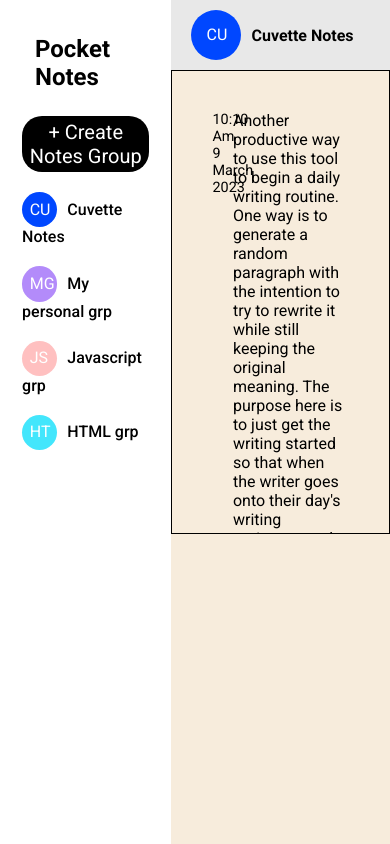
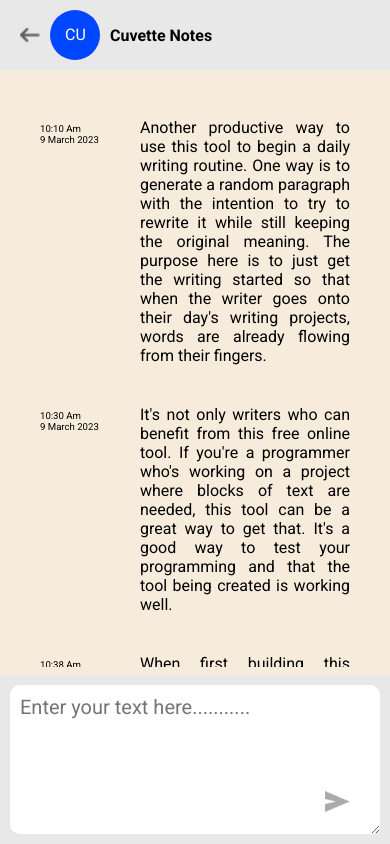
Before and after one commit to rohitjaiswal-3878/Notes-Taking-App, a React (Vite) app: page /notes in a window 390 px wide. Built offline with nearby package versions, Linux system fonts and the light colour scheme.

Commit message:
Added the create group popup

```diff
--- a/src/App.css
+++ b/src/App.css
@@ -12,3 +12,13 @@ html {
 .main-container {
     display: flex;
 }
+.disable-background {
+    position: fixed;
+    top: 0;
+    left: 0;
+    background: #00000000;
+    opacity: 0.9;
+    z-index: 998;
+    height: 100%;
+    width: 100%;
+}
--- a/src/components/Group.jsx
+++ b/src/components/Group.jsx
@@ -2,7 +2,14 @@ import React from "react";
 
 function Group({ group }) {
   return (
-    <div>
+    <div
+      style={{
+        backgroundColor: group.isSelected ? "#F7ECDC" : "",
+        padding: "10px",
+        borderStartStartRadius: "20px",
+        borderEndStartRadius: "20px",
+      }}
+    >
       <div
         style={{
           backgroundColor: group.color,
--- a/src/components/Note.jsx
+++ b/src/components/Note.jsx
@@ -2,29 +2,12 @@ import React from "react";
 
 function Note({ note }) {
   return (
-    <div
-      style={{
-        display: "flex",
-        marginBottom: "40px",
-      }}
-    >
-      <div
-        style={{
-          width: "15%",
-          fontSize: "0.9rem",
-        }}
-      >
+    <div className="note-container">
+      <div className="note-timestamp">
         <p>{note.time}</p>
         <p>{note.date}</p>
       </div>
-      <p
-        style={{
-          fontSize: "1rem",
-          width: "80%",
-        }}
-      >
-        {note.note}
-      </p>
+      <p className="note-content">{note.note}</p>
     </div>
   );
 }
--- a/src/pages/Groups/index.css
+++ b/src/pages/Groups/index.css
@@ -1,6 +1,6 @@
 .groups-container {
     width: 32%;
-    padding: 15px;
+    padding: 15px 0px 15px 15px;
 }
 .groups-container h2 {
     margin-left: 20px;
@@ -10,7 +10,7 @@
     display: flex;
     width: 100%;
     flex-direction: column;
-    align-items: center;
+    align-items: end;
 }
 
 .groups-container .groups .create-group-btn {
@@ -21,15 +21,83 @@
     border-radius: 20px;
     border: none;
     font-size: 1.25rem;
+    margin-right: 10%;
 }
 
 .groups-container .groups .select-group {
     display: flex;
     flex-direction: column;
+    margin-top:20px;
+    width: 85%;
+}
+
+/* create group container css */
+.create-group {
+    display: none;
+    position: fixed;
+    top: 50%;
+    left: 50%;
+    transform: translate(-50%,-50%);
+    width: 450px;
+    height: 190px;
+    background-color: white;
+    box-sizing: border-box;
+    padding: 20px;
+    border-radius: 5px;
+}
+
+.create-group .enter-group-data {
+    font-size: 16px;
+    font-weight: 550;
+    display: flex;
+    flex-direction: column;
     gap: 20px;
-    margin-top:20px;
-    width: 75%;
+    padding: 10px 20px 20px 20px;
+    margin-top: 10px;
 }
+
+.create-group #group-name {
+    margin-left: 20px;
+    width: 60%;
+    padding: 5px 10px;
+    border-radius: 20px;
+    outline: none;
+    border: 1px solid gray;
+}
+
+.create-group #group-colors {
+    list-style: none;
+    display: flex;
+    gap: 5px;
+}
+
+.create-group .group-colors-container {
+    display: flex;
+    align-items: center;
+    gap: 15px;
+
+}
+
+.create-group #group-colors li {
+    width: 28px;
+    height: 28px;
+    border-radius: 50%;
+}
+
+.create-group .create-group-btn {
+    position: absolute;
+    bottom: 10px;
+    right: 10px;
+    width: 100px;
+    padding: 5px 0px;
+    border-radius: 8px;
+    outline: none;
+    border: none;
+    background-color: black;
+    color:white;
+}
+
+
 
 /* responsiveness */
 
@@ -60,6 +128,9 @@
     .container-no-notes {
         display: none;
     }
+    .groups-container .groups {
+        align-items: center;
+    }
     .groups-container .groups .select-group {
         width: 90%;
     }
@@ -72,6 +143,47 @@
         border-radius: 20px;
         border: none;
         font-size: 1.25rem;
+        margin-right: 0px;
     }
 
 }
+
+@media only screen and (max-width: 480px) {
+    .create-group {
+        width: 70%;
+        padding: 10px;
+    }
+
+    .create-group h3 {
+        font-size: 18px;
+    }
+
+    .create-group .enter-group-data {
+        font-size: 13px;
+        padding: 5px;
+        margin-left: 5px;
+    }
+    .create-group #group-name {
+        width: 45%;
+        margin-left: 5px;
+    }
+
+    .create-group #group-colors {
+        margin-left: 5px;
+    }
+    .create-group #group-colors li {
+        width: 18px;
+        height: 18px;
+        border-radius: 50%;
+    }
+
+    .create-group .create-group-btn {
+        position: absolute;
+        bottom: 5px;
+        top: 81%;
+        left: 50%;
+        transform: translate(-50%, -50%);
+        width: 70%;
+        padding: 5px 0px;
+    }
+}
--- a/src/pages/Groups/index.jsx
+++ b/src/pages/Groups/index.jsx
@@ -9,6 +9,7 @@ function index() {
       color: "#0047FF",
       name: "Cuvette Notes",
       shortForm: "CU",
+      isSelected: true,
     },
     {
       id: 2,
@@ -30,6 +31,7 @@ function index() {
     },
   ];
   return (
+    <>
       <div className="groups-container">
         <h2>Pocket Notes</h2>
         <div className="groups">
@@ -41,6 +43,52 @@ function index() {
           </div>
         </div>
       </div>
+      <div className="create-group">
+        <h3>Create New Notes group</h3>
+        <div className="enter-group-data">
+          <div>
+            <label htmlFor="group-name">Group Name</label>
+            <input type="text" name="group-name" id="group-name" />
+          </div>
+          <div className="group-colors-container">
+            <label htmlFor="group-colors">Choose color</label>
+            <ul id="group-colors">
+              <li
+                className="group-color"
+                style={{ backgroundColor: "#B38BFA" }}
+                value="#B38BFA"
+              ></li>
+              <li
+                className="group-color"
+                style={{ backgroundColor: "#FF79F2" }}
+                value="#FF79F2"
+              ></li>
+              <li
+                className="group-color"
+                style={{ backgroundColor: "#43E6FC" }}
+                value="#43E6FC"
+              ></li>
+              <li
+                className="group-color"
+                style={{ backgroundColor: "#F19576" }}
+                value="#F19576"
+              ></li>
+              <li
+                className="group-color"
+                style={{ backgroundColor: "#0047FF" }}
+                value="#0047FF"
+              ></li>
+              <li
+                className="group-color"
+                style={{ backgroundColor: "#6691FF" }}
+                value="#6691FF"
+              ></li>
+            </ul>
+          </div>
+        </div>
+        <button className="create-group-btn">Create</button>
+      </div>
+    </>
   );
 }
 
--- a/src/pages/Notes/index.css
+++ b/src/pages/Notes/index.css
@@ -1,8 +1,11 @@
 .notes-container {
     box-sizing: border-box;
-    width: 100vw;
+    width: 100%;
     height: 100vh;
     background-color: #F7ECDC;
+    display: flex;
+    flex-direction: column;
+    justify-content: space-between;
 }
 
 .notes-container .heading {
@@ -31,7 +34,97 @@
 .notes-container .notes {
     padding: 40px 40px 0px 40px;
     height: 50%;
-    border: 1px solid black;
     overflow-y: auto ;
-    scroll-margin-top: 50px;
+    margin: 0 auto;
 }
+
+.notes-container .input-notes {
+    height: 30%;
+    width: 100%;
+    background-color:#E8E8E8;
+    padding: 20px;
+    box-sizing: border-box;
+}
+
+#input-note {
+    box-sizing: border-box;
+    width: 100%;
+    height: 100%;
+    border: none;
+    border-radius: 10px;
+    padding: 10px;
+    font-size: 20px;
+    outline: none;
+}
+
+.notes-container .input-notes img {
+    position: fixed;
+    bottom: 30px;
+    right: 40px;
+}
+
+#arrow-icon {
+    display: none;
+}
+
+/* Note css */
+
+.note-container {
+    display: flex;
+    margin-bottom: 40px;
+}
+
+.note-container .note-timestamp {
+    width: 15%;
+    font-size: 0.9rem;
+}
+
+.note-container .note-content {
+    font-size: 1rem;
+    width: 85%;
+    text-align: justify;
+}
+
+
+
+/* Responsiveness */
+@media only screen and (max-width : 946px) {
+    .note-container .note-timestamp {
+        margin-right: 10px;
+    }
+}
+@media only screen and (max-width : 675px){
+    .groups-container {
+        display: none;
+    }
+    .notes-container .input-notes {
+        height: 20%;
+        padding: 10px;
+    }
+    .notes-container .input-notes img {
+        height: 25px;
+        width: 25px;
+        object-fit: contain;
+    }
+    .notes-container .notes {
+        height: 65%;
+    }
+
+    .note-container .note-timestamp {
+        width: 30%;
+        font-size: 0.6rem;
+        padding-top: 5px;
+    }
+
+    .note-container .note-content {
+        width: 70%;
+    }
+
+    #arrow-icon {
+        display:inline-block;
+        margin-right: 10px;
+        width: 20px;
+        height: 20px;
+        object-fit: contain;
+    }
+}
--- a/src/pages/Notes/index.jsx
+++ b/src/pages/Notes/index.jsx
@@ -1,20 +1,11 @@
 import "./index.css";
 import Note from "../../components/Note";
-
+import sendIcon from "../../assets/sendIcon.png";
 import React, { useState } from "react";
+import arrowIcon from "../../assets/arrowIcon.png";
 
 function Notes() {
   const [notes, setNotes] = useState([
-    {
-      time: "10:10 Am",
-      date: "9 March 2023",
-      note: "Another productive way to use this tool to begin a daily writing routine. One way is to generate a random paragraph with the intention to try to rewrite it while still keeping the original meaning. The purpose here is to just get the writing started so that when the writer goes onto their day's writing projects, words are already flowing from their fingers.",
-    },
-    {
-      time: "10:10 Am",
-      date: "9 March 2023",
-      note: "Another productive way to use this tool to begin a daily writing routine. One way is to generate a random paragraph with the intention to try to rewrite it while still keeping the original meaning. The purpose here is to just get the writing started so that when the writer goes onto their day's writing projects, words are already flowing from their fingers.",
-    },
     {
       time: "10:10 Am",
       date: "9 March 2023",
@@ -35,6 +26,7 @@ function Notes() {
     <>
       <div className="notes-container">
         <div className="heading">
+          <img src={arrowIcon} alt="arrow icon" id="arrow-icon" />
           <span className="heading-icon">CU</span>
           <span className="heading-title">Cuvette Notes</span>
         </div>
@@ -43,6 +35,14 @@ function Notes() {
             <Note key={index} note={note} />
           ))}
         </div>
+        <div className="input-notes">
+          <textarea
+            name="input-note"
+            id="input-note"
+            placeholder="Enter your text here..........."
+          ></textarea>
+          <img src={sendIcon} alt="send icon" />
+        </div>
       </div>
     </>
   );
```
Also changed, not shown: src/assets/arrowIcon.png (added), src/assets/sendIcon.png (added). Lines whose indentation alone changed are shown as unchanged.
